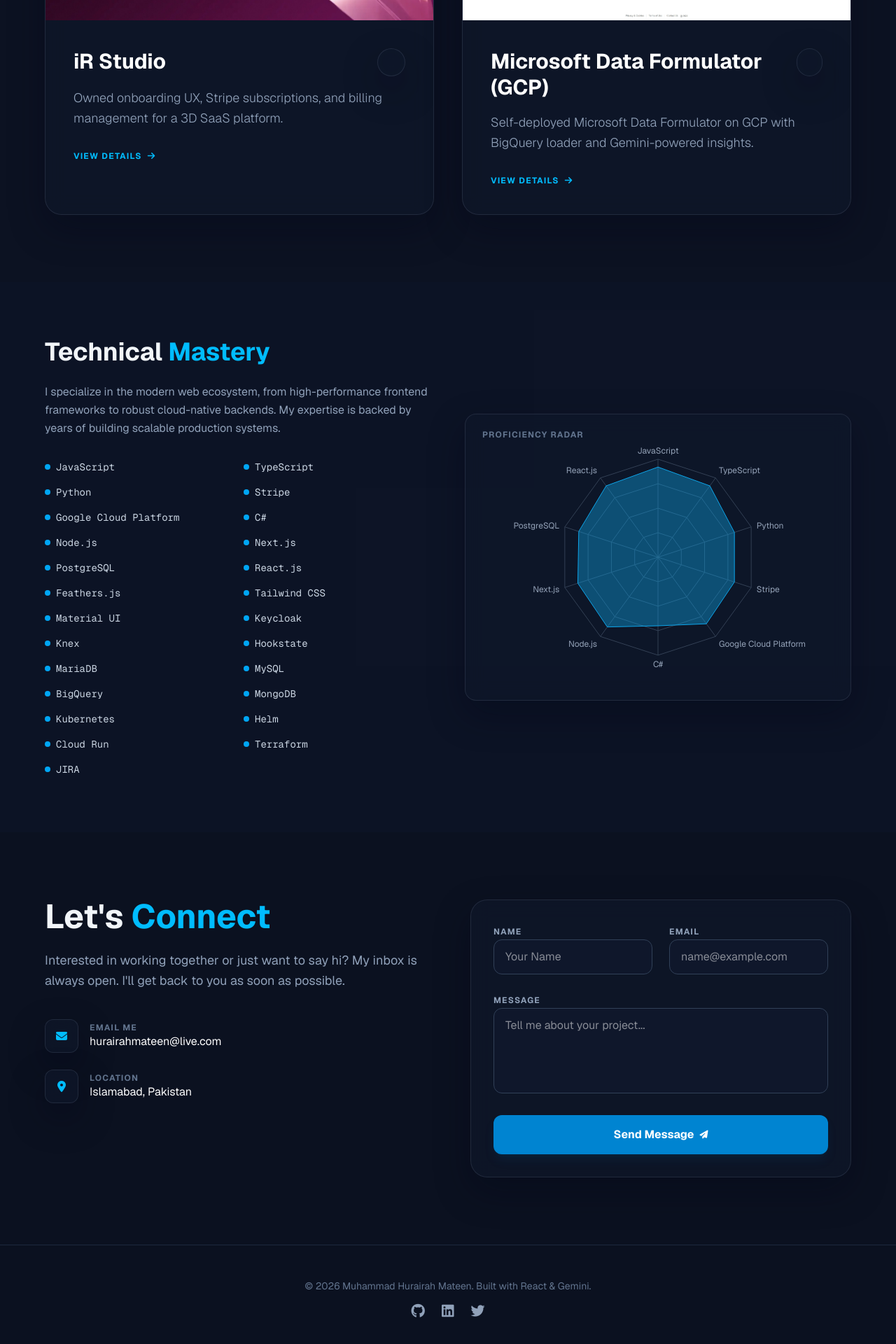
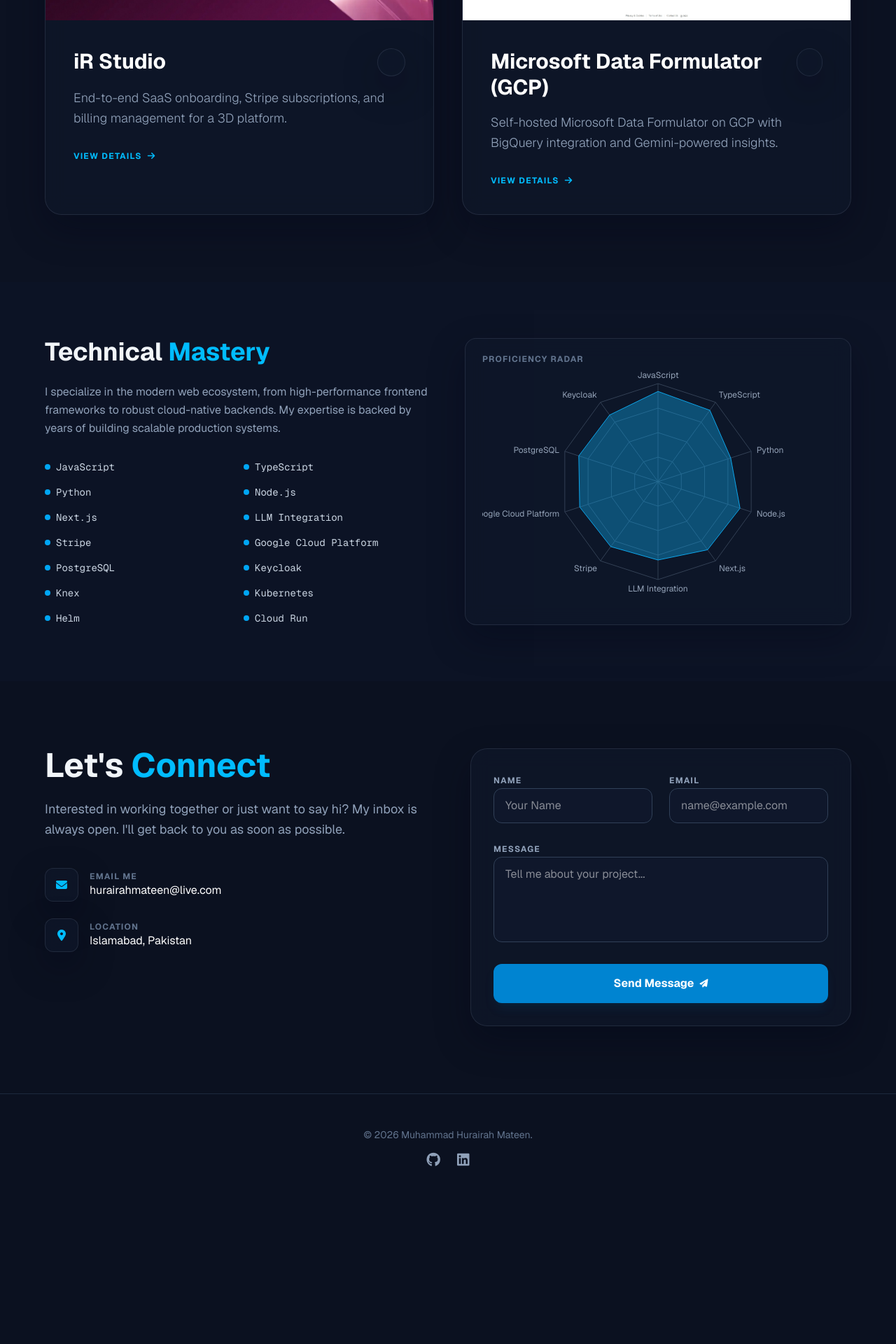
Before and after one commit to hurairahmateen/personal-portfolio, a Next.js app: page / in a window 1280 px wide. Shown: the part 2860-4780 px from the top of the page at 70% size. After the commit the page ends 4579 px from the top, so only its background shows below. Built offline with nearby package versions, Linux system fonts and the light colour scheme.

Commit message:
add data for new links, while updating project descriptions and skills and removing the twitter footer link

```diff
--- a/src/components/Layout.tsx
+++ b/src/components/Layout.tsx
@@ -95,8 +95,7 @@
       <footer className="border-t border-slate-800 py-12 text-center">
         <div className="mx-auto max-w-6xl px-6">
           <p className="mb-4 text-sm text-slate-500">
-            &copy; {new Date().getFullYear()} {PERSONAL_INFO.name}. Built with
-            React &amp; Gemini.
+            &copy; {new Date().getFullYear()} {PERSONAL_INFO.name}.
           </p>
           <div className="flex justify-center space-x-6">
             <a
@@ -111,12 +110,6 @@
             >
               <i className="fa-brands fa-linkedin text-xl"></i>
             </a>
-            <a
-              href={PERSONAL_INFO.social.twitter}
-              className="text-slate-400 transition-colors hover:text-white"
-            >
-              <i className="fa-brands fa-twitter text-xl"></i>
-            </a>
           </div>
         </div>
       </footer>
--- a/src/components/ProjectModal.tsx
+++ b/src/components/ProjectModal.tsx
@@ -137,6 +137,52 @@
                   </div>
 
                   <div className="space-y-8">
+                    {(project.liveUrl ||
+                      project.githubUrl ||
+                      project.extraLinks) && (
+                      <div className="glass rounded-3xl border border-white/5 p-8">
+                        <h3 className="mb-6 text-lg font-bold text-white">
+                          Project Links
+                        </h3>
+                        <div className="space-y-4">
+                          {project.liveUrl && (
+                            <a
+                              href={project.liveUrl}
+                              target="_blank"
+                              rel="noreferrer"
+                              className="group flex w-full items-center justify-between rounded-2xl bg-sky-600 px-6 py-4 font-bold text-white transition-all hover:bg-sky-500"
+                            >
+                              <span>Live Preview</span>
+                              <i className="fa-solid fa-rocket transition-transform group-hover:translate-x-1"></i>
+                            </a>
+                          )}
+                          {project.githubUrl && (
+                            <a
+                              href={project.githubUrl}
+                              target="_blank"
+                              rel="noreferrer"
+                              className="glass group flex w-full items-center justify-between rounded-2xl px-6 py-4 font-bold text-white transition-all hover:bg-white/5"
+                            >
+                              <span>Source Code</span>
+                              <i className="fa-brands fa-github transition-transform group-hover:translate-x-1"></i>
+                            </a>
+                          )}
+                          {project.extraLinks?.map((link) => (
+                            <a
+                              key={link.href}
+                              href={link.href}
+                              target="_blank"
+                              rel="noreferrer"
+                              className="group flex w-full items-center justify-between rounded-2xl bg-slate-900/60 px-6 py-4 font-bold text-white shadow-sm shadow-slate-950/40 transition-all hover:bg-sky-500/20 hover:text-sky-200 hover:shadow-lg hover:shadow-sky-500/20"
+                            >
+                              <span>{link.label}</span>
+                              <i className="fa-solid fa-arrow-up-right transition-transform group-hover:translate-x-1"></i>
+                            </a>
+                          ))}
+                        </div>
+                      </div>
+                    )}
+
                     {project.keyFeatures && project.keyFeatures.length > 0 && (
                       <div className="glass rounded-3xl border border-white/5 p-8">
                         <h3 className="mb-4 text-lg font-bold text-white">
@@ -174,38 +220,6 @@
                         </ul>
                       </div>
                     )}
-
-                    {(project.liveUrl || project.githubUrl) && (
-                      <div className="glass rounded-3xl border border-white/5 p-8">
-                        <h3 className="mb-6 text-lg font-bold text-white">
-                          Project Links
-                        </h3>
-                        <div className="space-y-4">
-                          {project.liveUrl && (
-                            <a
-                              href={project.liveUrl}
-                              target="_blank"
-                              rel="noreferrer"
-                              className="group flex w-full items-center justify-between rounded-2xl bg-sky-600 px-6 py-4 font-bold text-white transition-all hover:bg-sky-500"
-                            >
-                              <span>Live Preview</span>
-                              <i className="fa-solid fa-rocket transition-transform group-hover:translate-x-1"></i>
-                            </a>
-                          )}
-                          {project.githubUrl && (
-                            <a
-                              href={project.githubUrl}
-                              target="_blank"
-                              rel="noreferrer"
-                              className="glass group flex w-full items-center justify-between rounded-2xl px-6 py-4 font-bold text-white transition-all hover:bg-white/5"
-                            >
-                              <span>Source Code</span>
-                              <i className="fa-brands fa-github transition-transform group-hover:translate-x-1"></i>
-                            </a>
-                          )}
-                        </div>
-                      </div>
-                    )}
                   </div>
                 </div>
               </div>
--- a/src/constants/index.ts
+++ b/src/constants/index.ts
@@ -10,36 +10,24 @@
   social: {
     github: "https://github.com/hurairahmateen",
     linkedin: "https://linkedin.com/in/hurairahmateen",
-    twitter: "https://twitter.com",
   },
 };
 
 export const SKILLS: Skill[] = [
   { name: "JavaScript", level: 92, category: "Frontend" },
   { name: "TypeScript", level: 90, category: "Frontend" },
-  { name: "Python", level: 82, category: "Backend" },
+  { name: "Python", level: 78, category: "Backend" },
+  { name: "Node.js", level: 88, category: "Backend" },
+  { name: "Next.js", level: 86, category: "Fullstack" },
+  { name: "LLM Integration", level: 80, category: "AI" },
   { name: "Stripe", level: 82, category: "Payments" },
   { name: "Google Cloud Platform", level: 84, category: "Cloud" },
-  { name: "C#", level: 70, category: "Backend" },
-  { name: "Node.js", level: 88, category: "Backend" },
-  { name: "Next.js", level: 86, category: "Fullstack" },
   { name: "PostgreSQL", level: 85, category: "Databases" },
-  { name: "React.js", level: 90, category: "Frontend" },
-  { name: "Feathers.js", level: 78, category: "Backend" },
-  { name: "Tailwind CSS", level: 90, category: "Frontend" },
-  { name: "Material UI", level: 80, category: "Frontend" },
   { name: "Keycloak", level: 84, category: "Identity" },
   { name: "Knex", level: 75, category: "Backend" },
-  { name: "Hookstate", level: 72, category: "Frontend" },
-  { name: "MariaDB", level: 78, category: "Databases" },
-  { name: "MySQL", level: 80, category: "Databases" },
-  { name: "BigQuery", level: 82, category: "Databases" },
-  { name: "MongoDB", level: 80, category: "Databases" },
   { name: "Kubernetes", level: 78, category: "Cloud" },
   { name: "Helm", level: 75, category: "Cloud" },
   { name: "Cloud Run", level: 78, category: "Cloud" },
-  { name: "Terraform", level: 76, category: "Cloud" },
-  { name: "JIRA", level: 70, category: "Tools" },
 ];
 
 export const PROJECTS: Project[] = [
@@ -47,10 +35,10 @@
     id: "1",
     title: "iR Studio",
     description:
-      "Owned onboarding UX, Stripe subscriptions, and billing management for a 3D SaaS platform.",
+      "End-to-end SaaS onboarding, Stripe subscriptions, and billing management for a 3D platform.",
     longDescription:
-      "Built an end-to-end SaaS onboarding and subscription system, covering signup, plan selection, Stripe-based payments, and a billing dashboard for managing subscriptions, invoices, and payment methods. Also implemented account profile management and secure deletion flows.",
-    tags: ["Onboarding", "Stripe", "Subscriptions", "Full-Stack"],
+      "Owned the complete onboarding and subscription experience, including user signup, plan selection, custom Stripe payments, and a production-grade billing dashboard. Implemented subscription lifecycle management, trial handling, invoices, payment methods, and secure account profile management.",
+    tags: ["Onboarding", "Stripe", "Subscriptions", "SaaS"],
     imageUrl: "/iR-studio/iR-studio-payment.png",
     screenshots: [
       "/iR-studio/iR-studio-signup.png",
@@ -60,18 +48,17 @@
       "/iR-studio/iR-studio-account-details.png",
     ],
     keyFeatures: [
-      "Custom Stripe subscription and payment integration",
-      "End-to-end onboarding to dashboard flow",
-      "Subscription lifecycle and trial state handling",
+      "Custom Stripe subscription and payment flows",
+      "End-to-end onboarding to dashboard experience",
+      "Subscription lifecycle, trials, and invoice handling",
       "Production-ready account and billing management",
     ],
     highlights: [
-      "End-to-end onboarding flow including signup, account creation, and validation.",
-      "Subscription plan selection with pricing display and coupon support.",
-      "Custom Stripe payment integration without redirect-based checkout.",
-      "Billing dashboard for subscription management, invoices, and payment methods.",
-      "Trial period handling with dynamic status banner.",
-      "Account management including profile updates and secure account deletion.",
+      "Built a complete onboarding flow with signup, validation, and account creation",
+      "Implemented subscription plan selection with coupon support",
+      "Integrated custom Stripe payments without redirect-based checkout",
+      "Delivered a billing dashboard for subscriptions, invoices, and payment methods",
+      "Implemented trial state handling and secure account management",
     ],
     githubUrl: "",
     liveUrl: "",
@@ -81,10 +68,10 @@
     id: "2",
     title: "Microsoft Data Formulator (GCP)",
     description:
-      "Self-deployed Microsoft Data Formulator on GCP with BigQuery loader and Gemini-powered insights.",
+      "Self-hosted Microsoft Data Formulator on GCP with BigQuery integration and Gemini-powered insights.",
     longDescription:
-      "Deployed Microsoft Data Formulator on Google Cloud Run using Terraform to enable visual data exploration over BigQuery datasets. Contributed production code to add BigQuery as an external data loader and integrated Gemini Flash for AI-assisted insights and chart generation.",
-    tags: ["GCP", "Terraform", "BigQuery", "Gemini AI"],
+      "Self-deployed Microsoft Data Formulator on Google Cloud Run using Terraform to enable scalable visual exploration of BigQuery datasets. Extended the platform by adding BigQuery as an external data loader and contributed the feature to the official Microsoft open-source repository. Integrated Gemini Flash to support AI-assisted insights and chart generation.",
+    tags: ["GCP", "Terraform", "BigQuery", "Open Source", "Gemini AI"],
     imageUrl: "/data-formulator/data-formulator.png",
     screenshots: [
       "/data-formulator/data-formulator.png",
@@ -94,13 +81,23 @@
     ],
     keyFeatures: [
       "Cloud Run deployment with Terraform",
-      "BigQuery external data loader contribution",
-      "Gemini Flash AI insights pipeline",
+      "BigQuery external data loader (open-source contribution)",
+      "Gemini Flash AI-powered analytics and insights",
     ],
     highlights: [
-      "Deployed Data Formulator on Cloud Run with Terraform for scalable access.",
-      "Added BigQuery as an external data loader in the official repo.",
-      "Integrated Gemini Flash to power AI-assisted analytics workflows.",
+      "Deployed Data Formulator on GCP using infrastructure as code",
+      "Added BigQuery support and contributed the feature upstream to Microsoft’s repo",
+      "Integrated Gemini Flash to enable AI-driven insights and visualizations",
+    ],
+    extraLinks: [
+      {
+        label: "Official Repository",
+        href: "https://github.com/microsoft/data-formulator",
+      },
+      {
+        label: "BigQuery PR #206",
+        href: "https://github.com/microsoft/data-formulator/pull/206",
+      },
     ],
     githubUrl: "",
     liveUrl: "",
--- a/src/types/index.ts
+++ b/src/types/index.ts
@@ -12,6 +12,7 @@
   screenshots?: string[];
   highlights?: string[];
   keyFeatures?: string[];
+  extraLinks?: { label: string; href: string }[];
 }
 
 export interface Skill {
```
